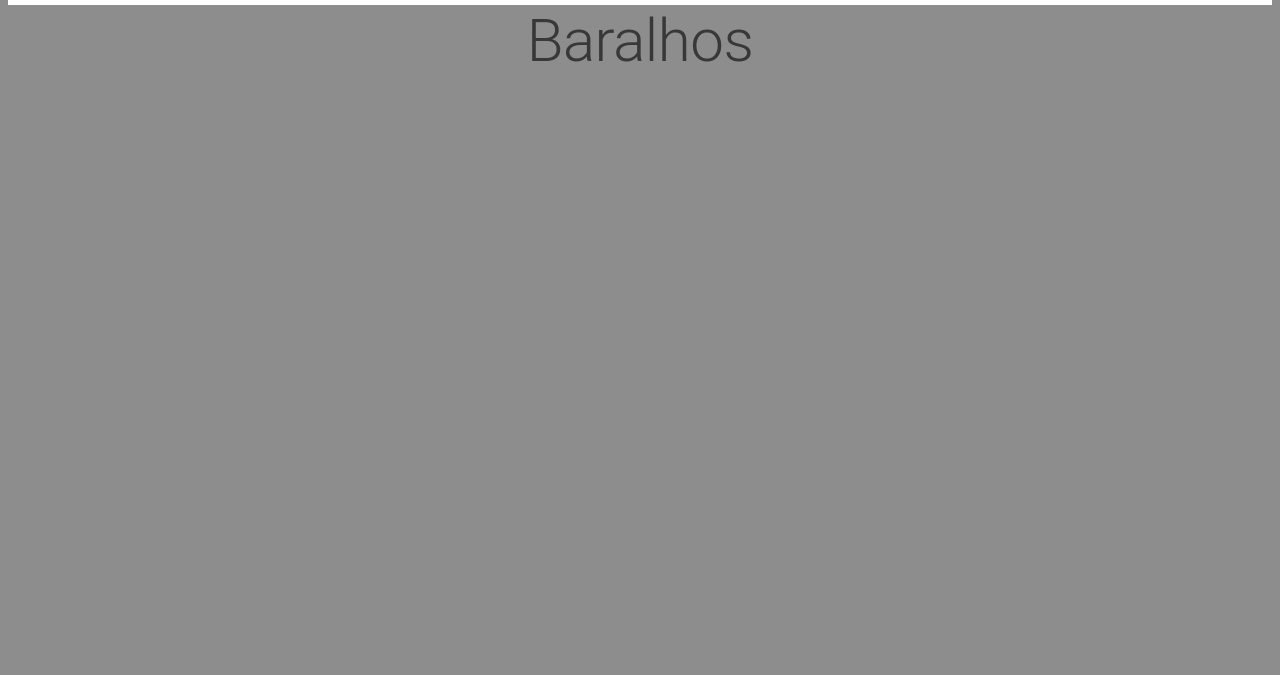
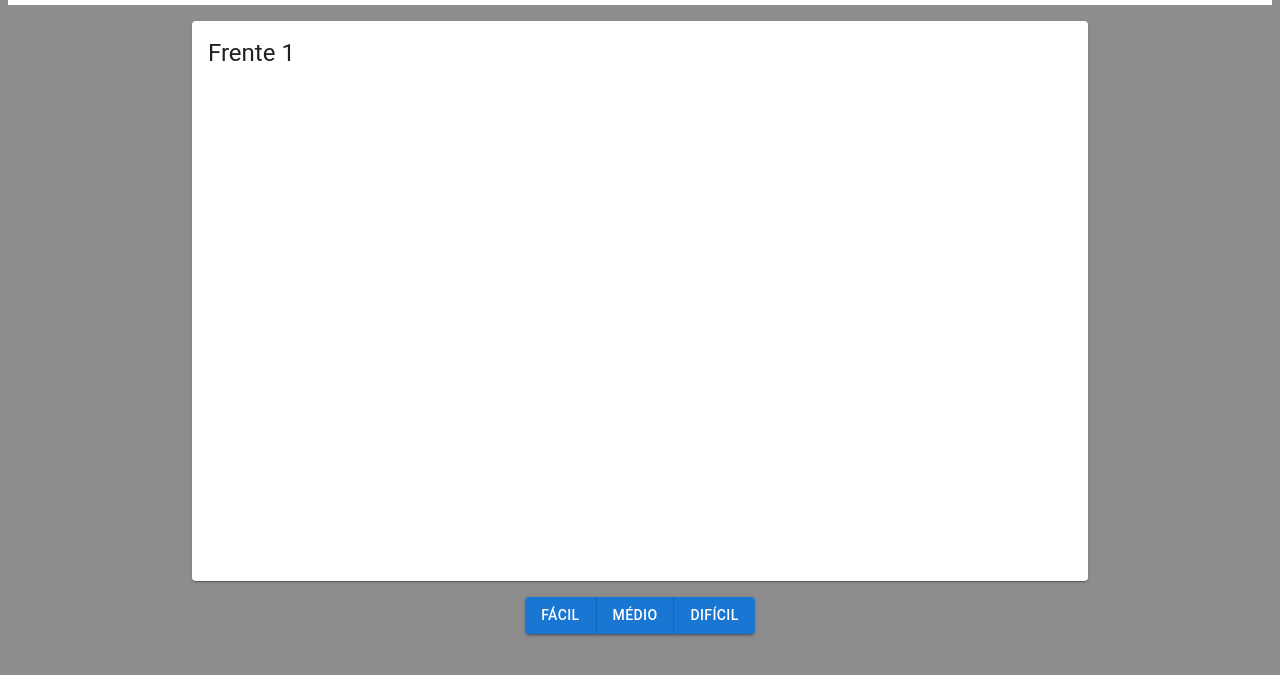
Before and after one commit to INF112-Programacao2/20242-team-1, a React app: page /pad/1 in a window 1280 px wide. Shown: the part 67-742 px from the top of the page. Built offline with nearby package versions, Linux system fonts and the light colour scheme.

Commit message:
feat: Página de revisão

```diff
--- a/package.json
+++ b/package.json
@@ -22,6 +22,9 @@
     "webpack-cli": "^6.0.1",
     "webpack-dev-server": "^5.2.0"
   },
+  "resolutions": {
+    "@emotion/react": "^11.14.0"
+  },
   "devDependencies": {
     "node-gyp": "^11.0.0"
   },
--- a/src/components/Listar.js
+++ b/src/components/Listar.js
@@ -25,7 +25,7 @@ const rows = [
 const Listar = () => {
   const navigate = useNavigate();
 
-  const handleClick = ( id) => {
+  const handleClick = (id) => {
     navigate(`/pad/${id}`);
   };
   // Estado para armazenar o número de cliques
@@ -65,7 +65,7 @@ const Listar = () => {
                 {row.title}
               </TableCell>
               <TableCell align="right">{row.subject}</TableCell>
-              <TableCell align="right"><IconButton aria-label="Jogar" size="small" onClick={()=>handleClick(row.id)}>
+              <TableCell align="right"><IconButton aria-label="Jogar" size="small" onClick={() => handleClick(row.id)}>
                 <PlayArrowIcon fontSize="small" />
               </IconButton></TableCell>
               <TableCell align="right"><IconButton aria-label="Editar" size="small">
--- a/src/pages/Pad.js
+++ b/src/pages/Pad.js
@@ -1,21 +1,95 @@
-import React from 'react';
+import React, { useEffect, useState } from 'react';
 import Container from '@mui/material/Container';
 import Typography from '@mui/material/Typography';
 import { useParams } from "react-router-dom";
 
+import Card from '@mui/material/Card';
+import CardContent from '@mui/material/CardContent';
+import Button from '@mui/material/Button';
+import ButtonGroup from '@mui/material/ButtonGroup';
+import NavigateNextIcon from '@mui/icons-material/NavigateNext';
 
+let cards = [{ id: 1, front: "Frente 1", back: "Verso 1", pad_id: 1, level_time_id: 1, last_review: new Date() },
+{ id: 2, front: "Frente 2", back: "Verso 2", pad_id: 2, level_time_id: 2, last_review: new Date() },
+{ id: 3, front: "Frente 3", back: "Verso 3", pad_id: 3, level_time_id: 3, last_review: new Date() }
+]
 const Pad = () => {
+    const [card, setCard] = useState({ id: null, front: "", back: "", pad_id: 1, level_time_id: 1, last_review: new Date() })
+    const [finish, setFinish] = useState(false)
+    const [visibleBack, setVsibleBackFinish] = useState(false)
     const { id } = useParams();
-    console.log(id)
+
+    const levelCollection = {
+        id: 1,
+        name: "Level Fácil"
+    }
+    const levelTime = [{
+        id: 1,
+        time: new Date(),
+        ob: "Obs",
+        title: "Fácil"
+    },
+    {
+        id: 2,
+        time: new Date(),
+        ob: "Obs",
+        title: "Médio"
+    },
+    {
+        id: 3,
+        time: new Date(),
+        ob: "Obs",
+        title: "Difícil"
+    }]
+
+
+    const nextCard = (cards) => {
+        if (cards.length == 0) {
+            setFinish(true);
+        } else {
+            setCard(cards.shift());
+            setVsibleBackFinish(false);
+        }
+    };
+
+    if (card.id == null) {
+        setCard(cards.shift());
+    }
+
     return (
         <Container maxWidth="xm" sx={{
-            gap: "10px",
-            justifyContent: "center",
-            alignItems: "center",
+            height: "90%",
+            display: 'flex',
+            alignItems: 'center',
+            flexDirection: 'column',
+            gap: '2vh',
+            padding: '2vh'
         }}>
-            <Typography variant="h2" align="center" color='#0009' gutterBottom>
-                Baralhos
-            </Typography>
+            {finish ?
+                <Typography variant="h5" component="div">
+                    Não há mais revisões !
+                </Typography> : <> <Card sx={{ minWidth: '70vw', minHeight: '70vh' }}>
+                    <CardContent>
+                        <Typography variant="h5" component="div">
+                            {card.front ?? ""}
+                        </Typography>
+                    </CardContent>
+                    {visibleBack && <CardContent>
+                        <Typography variant="h6" component="div">
+                            {card.back ?? ""}
+                        </Typography>
+                    </CardContent>}
+                </Card>
+                    {visibleBack ? <ButtonGroup variant="contained" aria-label="Basic button group">
+                        <Button onClick={() => nextCard(cards)}> <NavigateNextIcon></NavigateNextIcon></Button>
+                    </ButtonGroup> : <ButtonGroup variant="contained" aria-label="Basic button group">
+                        {levelTime.map((level) => {
+                            return <Button key={level.id} onClick={() => setVsibleBackFinish(true)}>{level.title}</Button>
+                        })}
+                    </ButtonGroup>}
+                </>
+            }
+
         </Container>
     );
 };
```
Also changed, not shown: index.js (+5 -5 lines), dist/index.html. Lines whose indentation alone changed are shown as unchanged.
